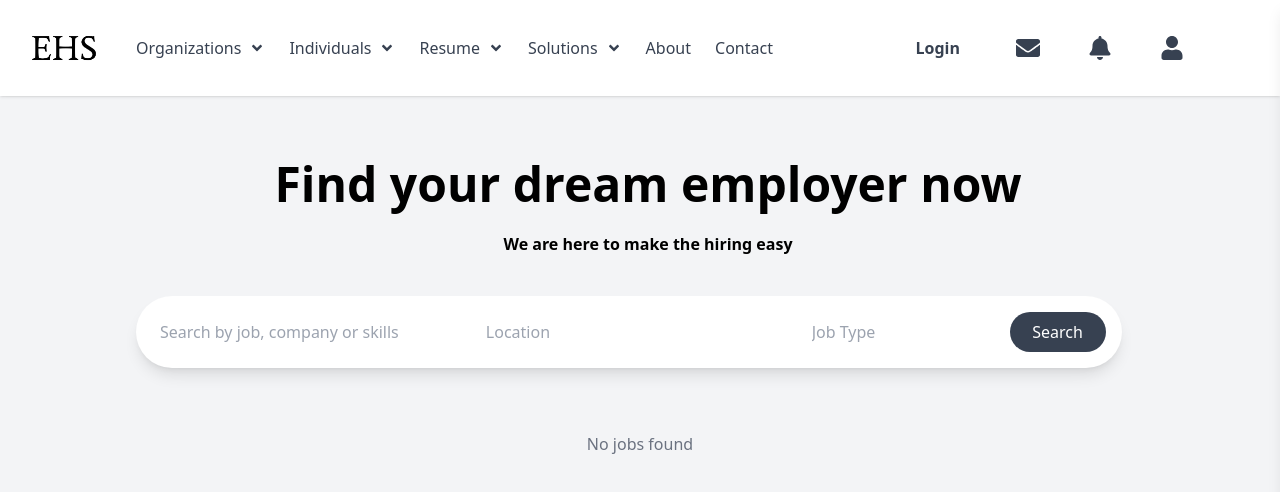
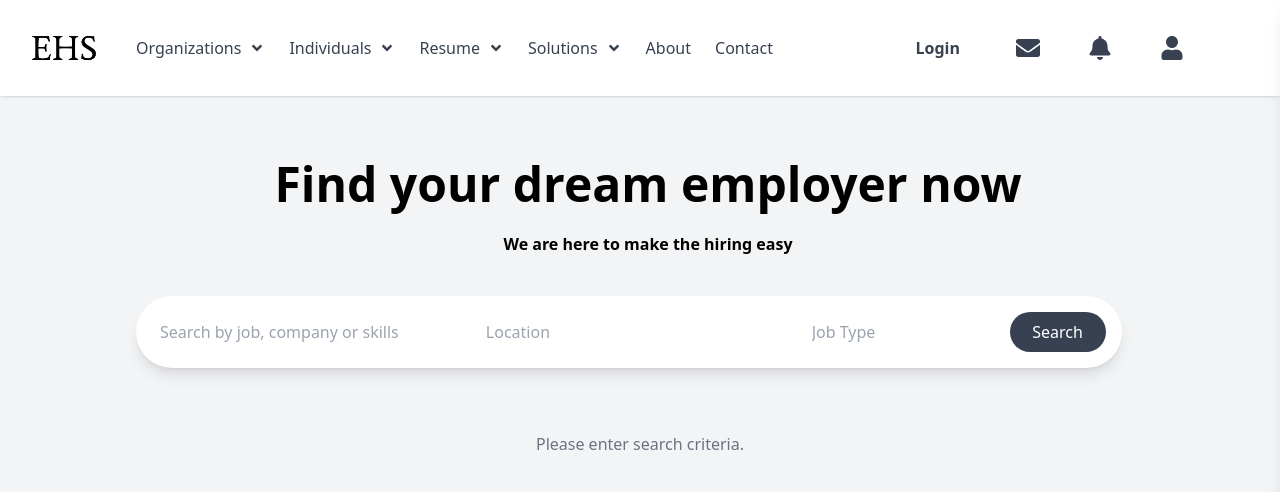
Before and after one commit to mddanish867/ehs, a React (Create React App) app: page / in a window 1280 px wide. Shown: the top 492 px of the page. Built offline with nearby package versions, Linux system fonts and the light colour scheme.

Commit message:
removed onchange event from job search components

```diff
--- a/src/Jobs/JobSearch.jsx
+++ b/src/Jobs/JobSearch.jsx
@@ -3,7 +3,6 @@ import { useNavigate } from "react-router-dom";
 import JobList from "./JobList";
 import JobDetails from "./JobDetails";
 import jobsData from "../menuDtata/jobs.json";
-import debounce from "lodash.debounce";
 import Loader from "../Loader/Loader";
 
 const JobSearch = () => {
@@ -40,6 +39,24 @@ const JobSearch = () => {
   }, []);
 
   useEffect(() => {
+    const handleClickOutside = (event) => {
+      if (
+        searchInputRef.current &&
+        !searchInputRef.current.contains(event.target) &&
+        locationInputRef.current &&
+        !locationInputRef.current.contains(event.target)
+      ) {
+        setSearchSuggestions([]);
+        setLocationSuggestions([]);
+      }
+    };
+
+    document.addEventListener("mousedown", handleClickOutside);
+    return () => {
+      document.removeEventListener("mousedown", handleClickOutside);
+    };
+  }, []);
+
   const filterJobs = () => {
     setLoading(true); // Start loading
 
@@ -72,21 +89,6 @@ const JobSearch = () => {
     setLoading(false); // End loading
   };
 
-    const debouncedFilterJobs = debounce(filterJobs, 300);
-    debouncedFilterJobs();
-
-    return () => {
-      debouncedFilterJobs.cancel();
-    };
-  }, [searchTerm, location, jobType, jobs]);
-
-  const getSuggestions = (value, data) => {
-    const lowerValue = value.toLowerCase();
-    const suggestions = data.filter(item => item.toLowerCase().includes(lowerValue));
-    // Remove duplicates
-    return [...new Set(suggestions)];
-  };
-
   const handleSearchTermChange = (e) => {
     const value = e.target.value;
     setSearchTerm(value);
@@ -112,7 +114,7 @@ const JobSearch = () => {
       setError("Please enter a keyword.");
     } else {
       setError("");
-      setShowResults(true);
+      filterJobs(); // Filter jobs when search button is clicked
       setCurrentPage(1); // Reset to first page on new search
     }
   };
@@ -144,32 +146,12 @@ const JobSearch = () => {
     }
   };
 
-  useEffect(() => {
-    // Trigger the filter function when search term changes
-    if (searchTerm.trim() === "" && filteredJobs.length === 0) {
-      setFilteredJobs(jobs);
-      setShowResults(false);
-    }
-  }, [searchTerm]);
-
-  useEffect(() => {
-    const handleClickOutside = (event) => {
-      if (
-        searchInputRef.current &&
-        !searchInputRef.current.contains(event.target) &&
-        locationInputRef.current &&
-        !locationInputRef.current.contains(event.target)
-      ) {
-        setSearchSuggestions([]);
-        setLocationSuggestions([]);
-      }
+  const getSuggestions = (value, data) => {
+    const lowerValue = value.toLowerCase();
+    const suggestions = data.filter(item => item.toLowerCase().includes(lowerValue));
+    // Remove duplicates
+    return [...new Set(suggestions)];
   };
-
-    document.addEventListener("mousedown", handleClickOutside);
-    return () => {
-      document.removeEventListener("mousedown", handleClickOutside);
-    };
-  }, []);
 
   return (
     <div className="p-6">
```
Lines whose indentation alone changed are shown as unchanged.
